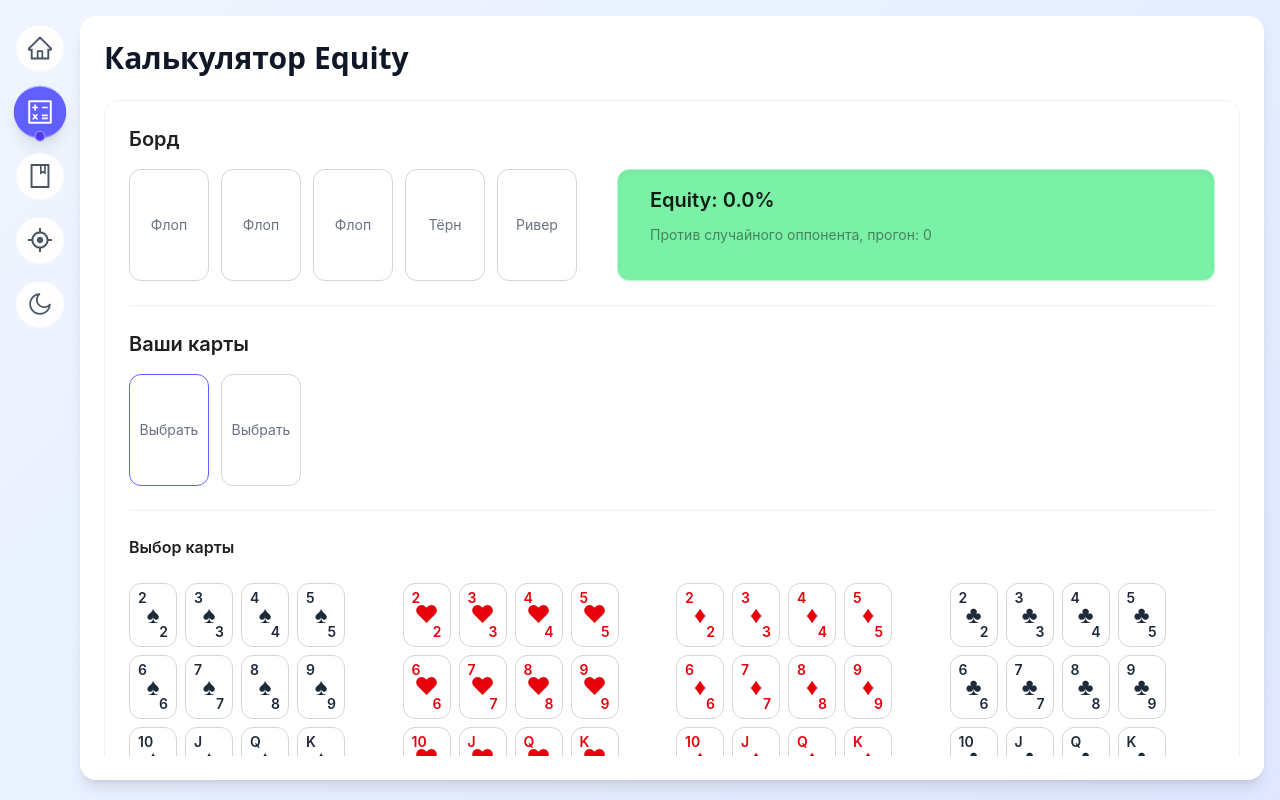
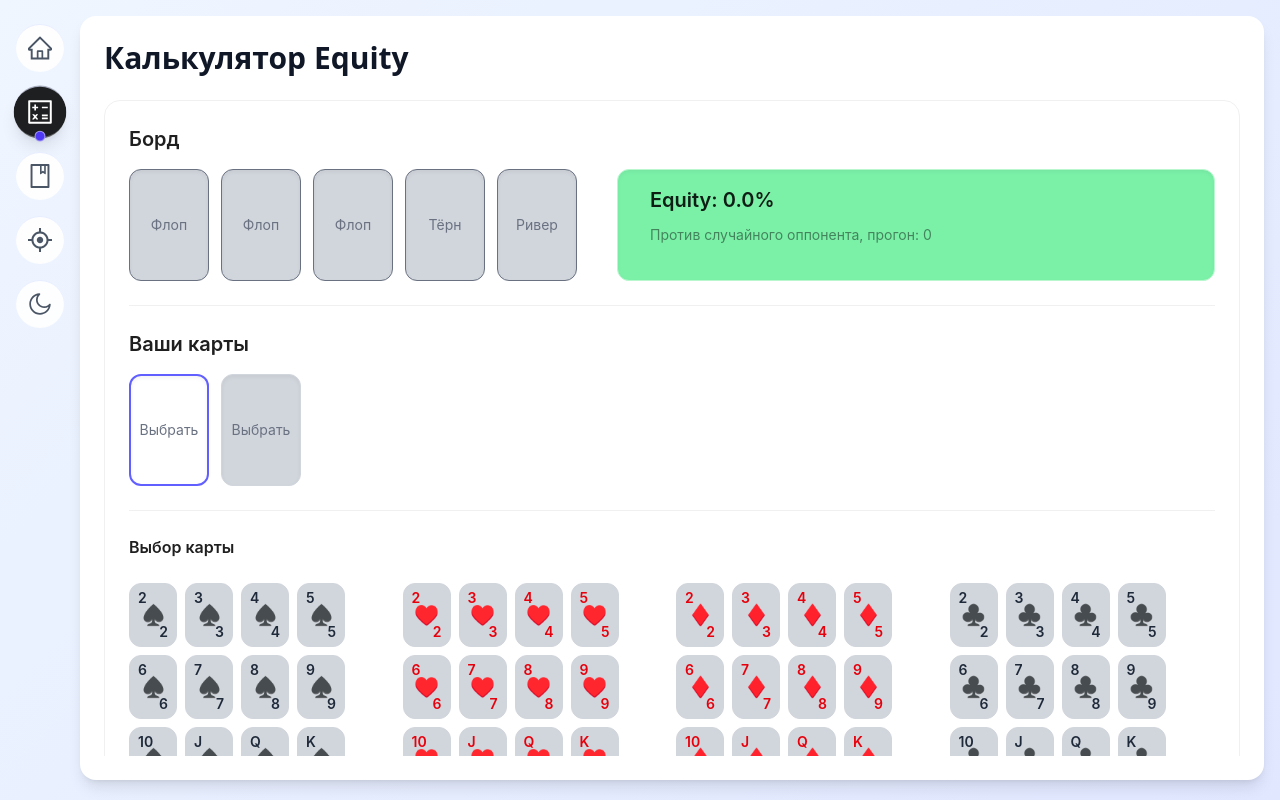
Before and after one commit to PilaFFF/Helpoker, a React (Vite) app: page / in a window 1280 px wide. Both pictures are taken after a click on the button 40 px from the left and 112 px from the top of the page. Built offline with nearby package versions, Linux system fonts and the light colour scheme.

Commit message:
ui refactor

```diff
--- a/src/index.css
+++ b/src/index.css
@@ -1 +1 @@
-@import "tailwindcss";
+@import 'tailwindcss';
--- a/src/main.tsx
+++ b/src/main.tsx
@@ -32,9 +32,9 @@ const App = observer(() => {
 
 	const tokens = themeStore.isDark
 		? {
-				colorBgBase: '#0f172a',
-				colorBgLayout: '#0f172a',
-				colorBgContainer: '#111827',
+				colorBgBase: 'red',
+				colorBgLayout: 'red',
+				colorBgContainer: '#1e1f20',
 				colorText: '#e5e7eb',
 				colorTextSecondary: '#94a3b8',
 				colorTextHeading: '#f8fafc',
--- a/src/shared/lib/poker/types.ts
+++ b/src/shared/lib/poker/types.ts
@@ -53,7 +53,7 @@ export const rankToLabel = (r: Rank): string =>
 	r <= Rank.Ten ? String(r) : r === Rank.Jack ? 'J' : r === Rank.Queen ? 'Q' : r === Rank.King ? 'K' : 'A'
 
 export const suitToLabel = (s: Suit): string =>
-	s === Suit.Spades ? '♠' : s === Suit.Hearts ? '♥' : s === Suit.Diamonds ? '♦' : '♣'
+	s === Suit.Spades ? '♠️' : s === Suit.Hearts ? '♥️' : s === Suit.Diamonds ? '♦️' : '♣️'
 export const getSuitColor = (suit: Suit): string =>
 	suit === Suit.Hearts || suit === Suit.Diamonds ? 'text-red-600' : 'text-gray-800'
 export const codeToCard = (code: string): Card => {
--- a/src/shared/ui/MainLayout.tsx
+++ b/src/shared/ui/MainLayout.tsx
@@ -43,9 +43,7 @@ export const MainLayout: FC<MainLayoutProps> = observer(({ children, title }) =>
 			}}
 			className="min-h-screen p-4"
 			style={{
-				background: isDark
-					? 'linear-gradient(135deg, #111827 0%, #0f172a 100%)'
-					: 'linear-gradient(135deg, #eff6ff 0%, #e0e7ff 100%)',
+				background: isDark ? '#131314' : 'linear-gradient(135deg, #eff6ff 0%, #e0e7ff 100%)',
 			}}
 		>
 			<div className="max-w-7xl mx-auto">
@@ -58,9 +56,7 @@ export const MainLayout: FC<MainLayoutProps> = observer(({ children, title }) =>
 					</motion.div>
 
 					<div className="flex-1 min-w-0">
-						<div
-							className={`${isDark ? 'bg-gray-800 text-gray-100' : 'bg-[#fff] text-gray-900'} rounded-2xl shadow-lg p-6`}
-						>
+						<div className={`${isDark ? ' text-gray-100' : 'bg-[#fff] text-gray-900'} rounded-2xl shadow-lg p-6`}>
 							{title && (
 								<h1 className={`text-3xl font-bold mb-6 ${isDark ? 'text-gray-100' : 'text-gray-900'}`}>{title}</h1>
 							)}
--- a/src/shared/ui/MenuCircles.tsx
+++ b/src/shared/ui/MenuCircles.tsx
@@ -36,7 +36,7 @@ export const MenuCircles: FC<MenuCirclesProps> = ({ items }) => {
 								'hover:scale-105',
 								'border-t-[1.5px] border-t-indigo-100/70 border-b-[1px] border-b-gray-50/30',
 								{
-									'bg-indigo-500 text-white shadow-lg scale-110': isActive,
+									'bg-[#1e1f20] text-white shadow-lg scale-110': isActive,
 									'bg-white/90 text-gray-600 hover:bg-gray-50': !isActive,
 								},
 							)}
--- a/src/shared/ui/PlayingCard.tsx
+++ b/src/shared/ui/PlayingCard.tsx
@@ -7,14 +7,15 @@ interface PlayingCardProps {
 	variant: 'small' | 'large'
 	selected?: boolean
 	disabled?: boolean
+	isDark?: boolean
 	onClick?: () => void
 }
 
-export const PlayingCard: FC<PlayingCardProps> = ({ card, variant, selected, disabled, onClick }) => {
+export const PlayingCard: FC<PlayingCardProps> = ({ card, variant, selected, disabled, isDark, onClick }) => {
 	const isSmall = variant === 'small'
 	const base = classNames(
 		'relative inline-flex items-center justify-center rounded-xl border transition-all select-none',
-		'bg-white',
+		'bg-gray-300',
 		isSmall ? 'w-12 h-16 text-sm' : 'w-20 h-28 text-base',
 		selected ? 'border-indigo-500 shadow-md' : 'border-gray-300',
 		disabled ? 'opacity-50 cursor-not-allowed' : 'cursor-pointer hover:shadow',
@@ -31,7 +32,7 @@ export const PlayingCard: FC<PlayingCardProps> = ({ card, variant, selected, dis
 			aria-label={`${rankToLabel(card.rank)} ${suitToLabel(card.suit)}`}
 		>
 			<span className={classNames('absolute top-1 left-2 font-semibold', suitColor)}>{rankToLabel(card.rank)}</span>
-			<span className={classNames(isSmall ? 'text-2xl' : 'text-4xl', suitColor)}>{suitToLabel(card.suit)}</span>
+			<span className={classNames(isSmall ? 'text-xl' : 'text-4xl', suitColor)}>{suitToLabel(card.suit)}</span>
 			<span className={classNames('absolute bottom-1 right-2 font-semibold', suitColor)}>{rankToLabel(card.rank)}</span>
 		</button>
 	)
--- /dev/null
+++ b/src/tailwind.config.js
@@ -0,0 +1,12 @@
+module.exports = {
+	theme: {
+		extend: {
+			boxShadow: {
+				'deep-inner': 'inset 0 2px 4px 0 rgba(0, 0, 0, 0.25)',
+
+				'large-inner': 'inset 0 4px 6px 0 rgba(0, 0, 0, 0.25)',
+			},
+		},
+	},
+	// ...
+}
--- a/src/widgets/CalculatorPage/ui/CalculatorPage.tsx
+++ b/src/widgets/CalculatorPage/ui/CalculatorPage.tsx
@@ -116,7 +116,7 @@ export const CalculatorPage = observer(() => {
 										) : (
 											<button
 												type="button"
-												className={`w-20 h-28 rounded-xl border ${activeSlot.type === 'board' && activeSlot.index === i ? 'border-indigo-500' : 'border-gray-300'} bg-white text-gray-500`}
+												className={`w-20 h-28 rounded-xl border transition-colors duration-300 ${activeSlot.type === 'board' && activeSlot.index === i ? 'border-indigo-500 border-[2px] bg-white' : 'border-gray-300-[3px]'} bg-gray-300 shadow-inner text-gray-500`}
 												onClick={() => setActiveSlot({ type: 'board', index: i })}
 											>
 												{i < 3 ? 'Флоп' : i === 3 ? 'Тёрн' : 'Ривер'}
@@ -162,7 +162,8 @@ export const CalculatorPage = observer(() => {
 									) : (
 										<button
 											type="button"
-											className={`w-20 h-28 rounded-xl border ${activeSlot.type === 'hole' && activeSlot.index === i ? 'border-indigo-500' : 'border-gray-300'} bg-white text-gray-500`}
+											// Используем новый класс
+											className={`w-20 h-28 rounded-xl border transition-colors duration-300 ${activeSlot.type === 'hole' && activeSlot.index === i ? 'border-indigo-500 border-[2px] bg-white' : 'border-gray-300'} bg-gray-300 shadow-inner text-gray-500`}
 											onClick={() => setActiveSlot({ type: 'hole', index: i })}
 										>
 											Выбрать
@@ -179,7 +180,6 @@ export const CalculatorPage = observer(() => {
 						<div className="grid grid-cols-4 sm:grid-cols-8 gap-2">
 							{suits.map((s) => (
 								<div key={s} className="col-span-1 sm:col-span-2 flex flex-col items-center justify-center">
-									{/* <span className={classNames('text-4xl', getSuitColor(s))}>{suitToLabel(s)}</span> */}
 									<div className="flex flex-wrap gap-2 mt-2">
 										{ranks.map((r) => {
 											const card: Card = { rank: r, suit: s }
@@ -187,7 +187,13 @@ export const CalculatorPage = observer(() => {
 											return (
 												<Tooltip key={`${r}${s}`} title={disabled ? 'Выбрано' : 'Добавить'}>
 													<span>
-														<PlayingCard card={card} variant="small" disabled={disabled} onClick={() => onPick(card)} />
+														<PlayingCard
+															card={card}
+															variant="small"
+															disabled={disabled}
+															isDark={isDark}
+															onClick={() => onPick(card)}
+														/>
 													</span>
 												</Tooltip>
 											)
```
